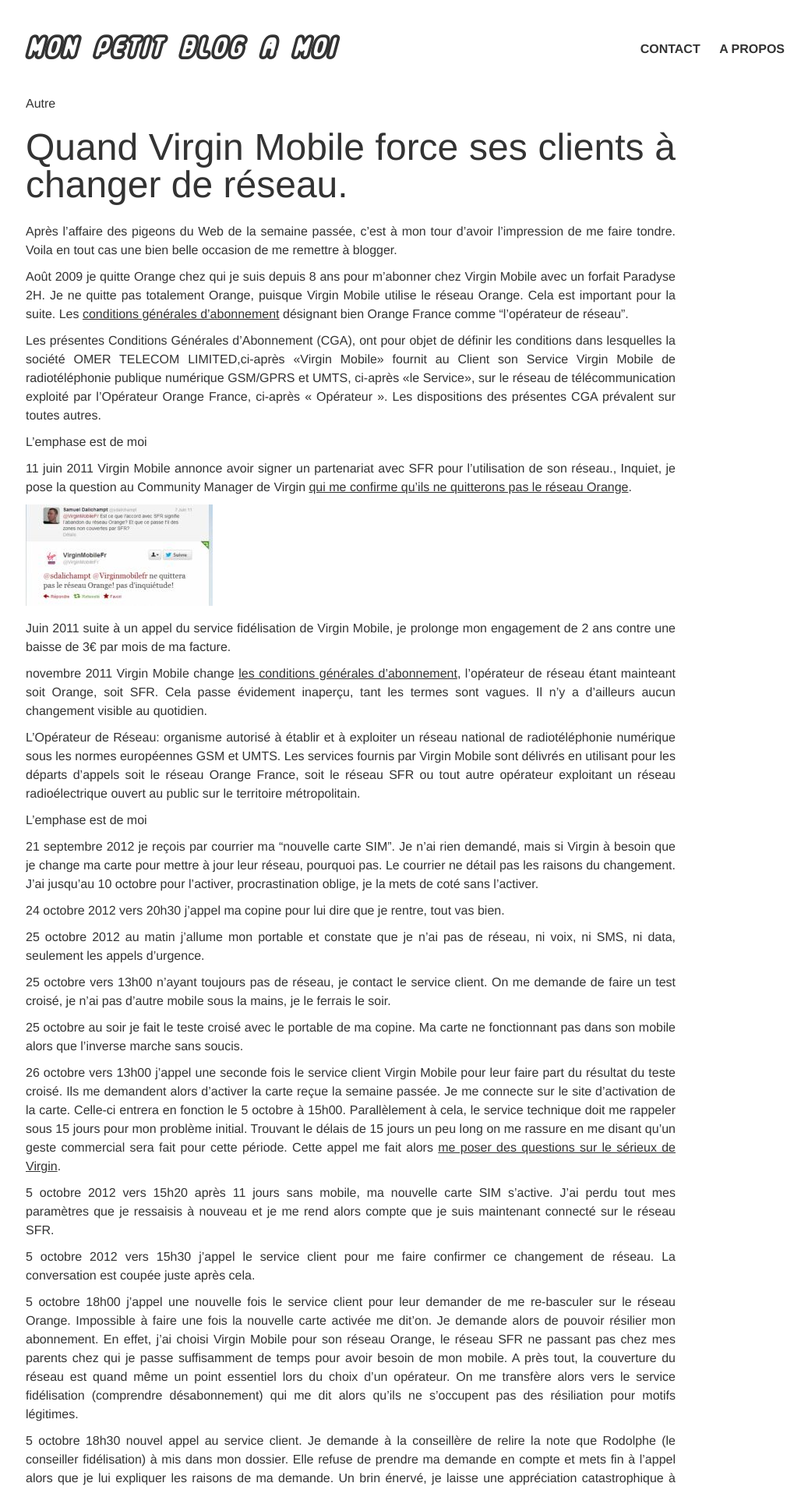
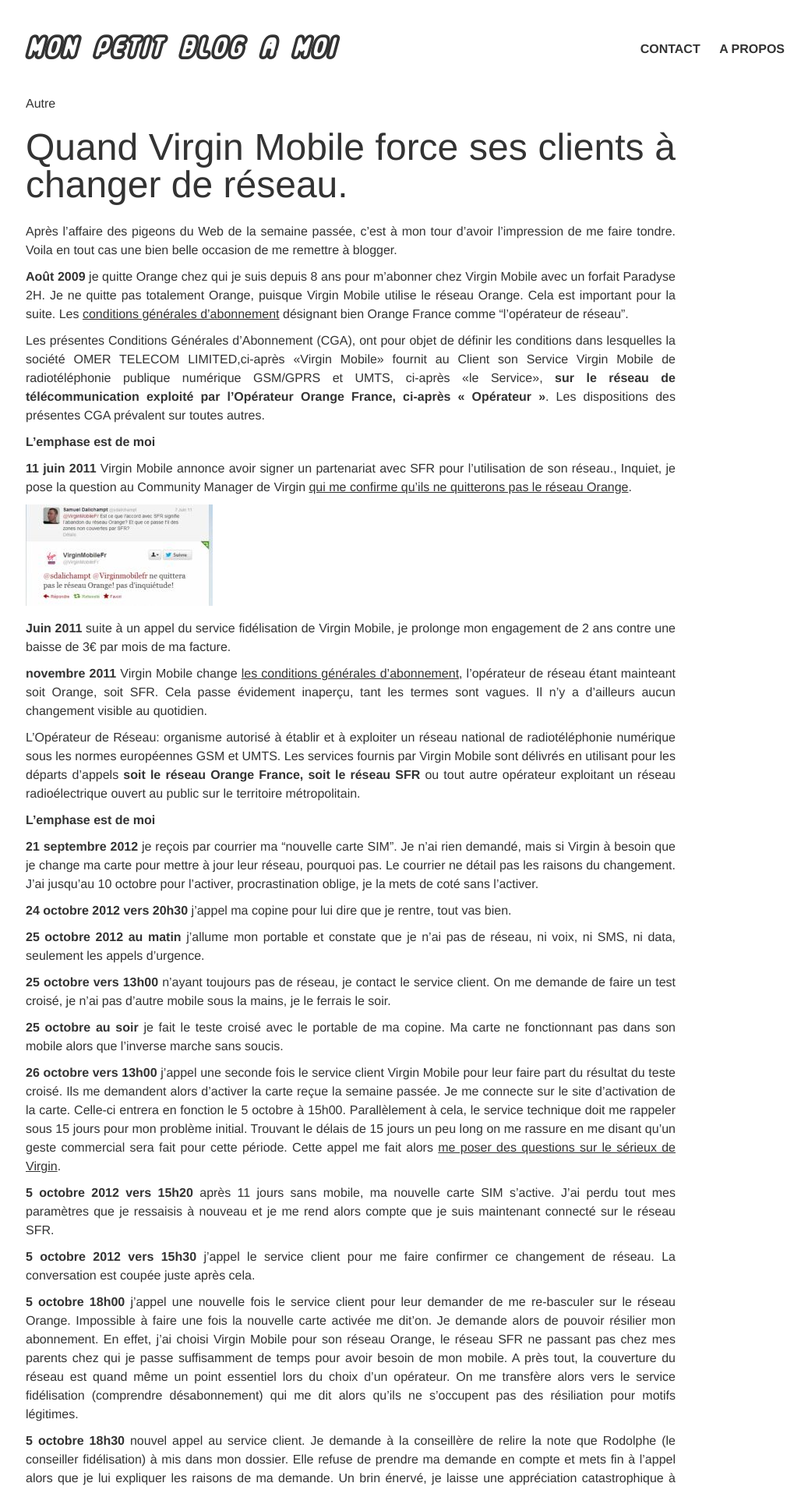
Before and after one commit to sdalichampt/sdalichampt.github.io, a Jekyll site: the page built from _posts/2012/2012-10-09-quand-virgin-mobile-force-ses-clients-a-changer-de-reseau.md, in a window 1280 px wide. Shown: the top 1911 px of the page at 78% size, without its empty margins (95-1132 px from the left). Built offline with Jekyll 4.4.1, drawn with Linux system fonts in a browser that asks for light colours; comment, search, counter and statistics services are not loaded.

Commit message:
correction css pour mise en em et strong

```diff
--- a/css/main.scss
+++ b/css/main.scss
@@ -347,3 +347,11 @@
 article {
   margin-bottom: 50px;
 }
+
+em {
+  font-weight: bold;
+}
+
+strong {
+  font-weight: bolder;
+}
```
